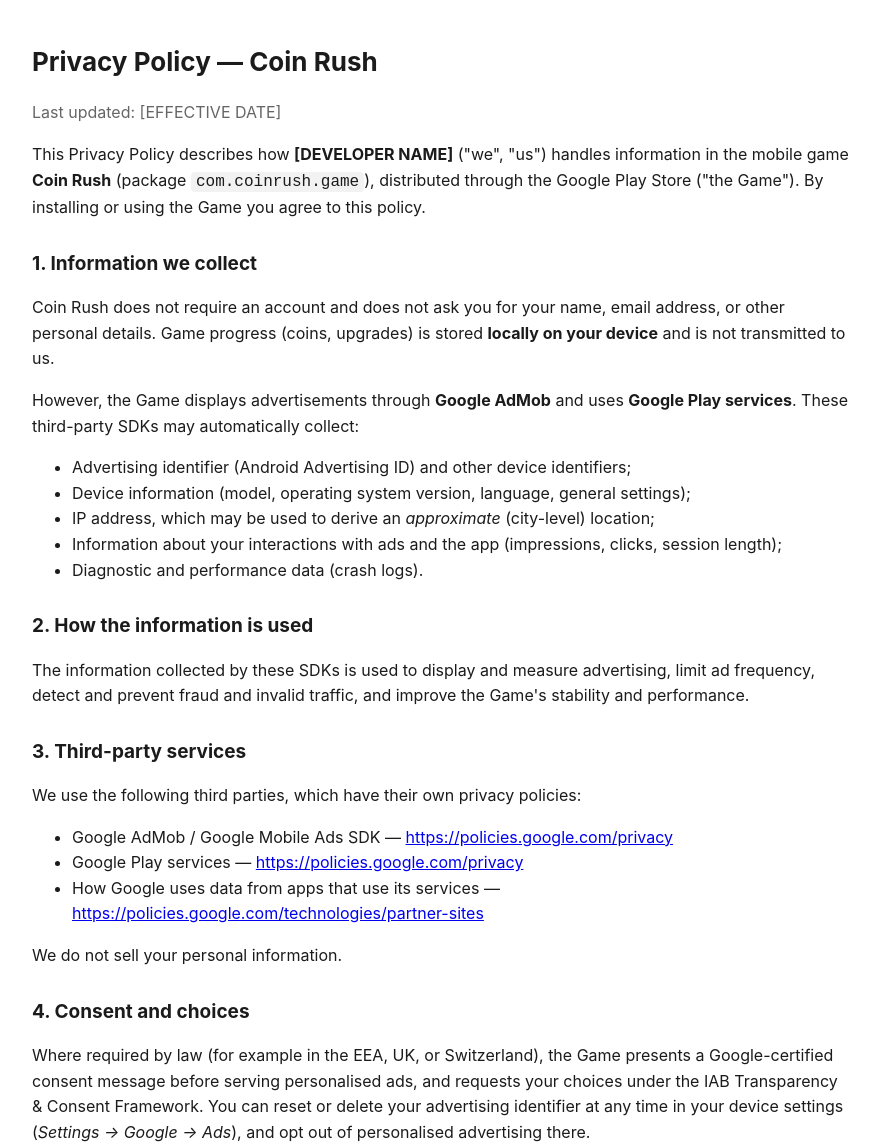
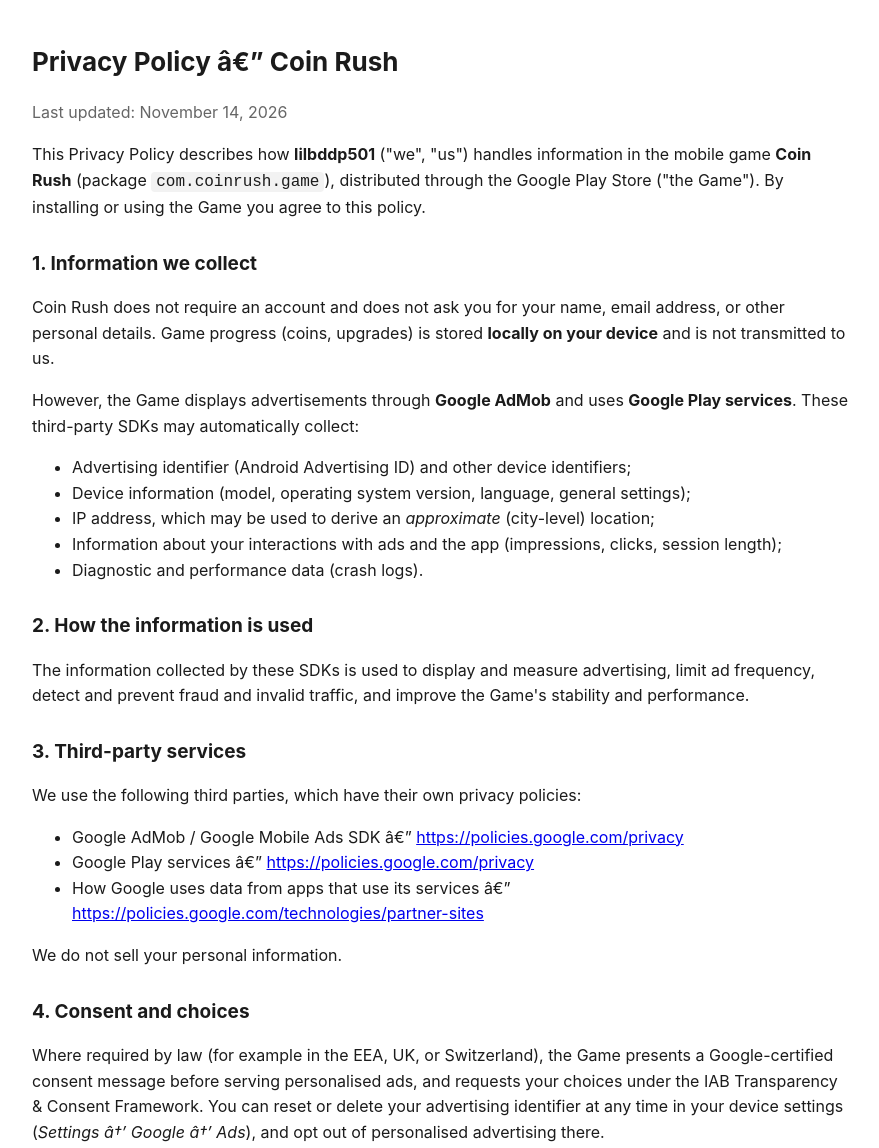
Before and after one commit to lilbddp501/lilbddp501.github.io, a plain HTML site: page privacy-policy.html in a window 1280 px wide. Shown: the top 1148 px of the page, without its empty margins (198-1077 px from the left). Drawn offline with Linux system fonts and the light colour scheme.

Commit message:
Fill in developer name, contact email, and effective date

```diff
--- a/privacy-policy.html
+++ b/privacy-policy.html
@@ -3,7 +3,7 @@
 <head>
 <meta charset="utf-8"/>
 <meta name="viewport" content="width=device-width, initial-scale=1"/>
-<title>Coin Rush — Privacy Policy</title>
+<title>Coin Rush â€” Privacy Policy</title>
 <style>
 body{max-width:820px;margin:0 auto;padding:24px;font:16px/1.6 -apple-system,Segoe UI,Roboto,Helvetica,Arial,sans-serif;color:#1b1b1b}
 h1{font-size:26px} h2{font-size:19px;margin-top:28px}
@@ -12,10 +12,10 @@ code{background:#f2f2f2;padding:1px 5px;border-radius:4px}
 </style>
 </head>
 <body>
-<h1>Privacy Policy — Coin Rush</h1>
-<p class="mut">Last updated: [EFFECTIVE DATE]</p>
+<h1>Privacy Policy â€” Coin Rush</h1>
+<p class="mut">Last updated: November 14, 2026</p>
 
-<p>This Privacy Policy describes how <strong>[DEVELOPER NAME]</strong> ("we", "us") handles
+<p>This Privacy Policy describes how <strong>lilbddp501</strong> ("we", "us") handles
 information in the mobile game <strong>Coin Rush</strong> (package <code>com.coinrush.game</code>),
 distributed through the Google Play Store ("the Game"). By installing or using the Game you agree
 to this policy.</p>
@@ -42,11 +42,11 @@ performance.</p>
 <h2>3. Third-party services</h2>
 <p>We use the following third parties, which have their own privacy policies:</p>
 <ul>
-  <li>Google AdMob / Google Mobile Ads SDK —
+  <li>Google AdMob / Google Mobile Ads SDK â€”
     <a href="https://policies.google.com/privacy">https://policies.google.com/privacy</a></li>
-  <li>Google Play services —
+  <li>Google Play services â€”
     <a href="https://policies.google.com/privacy">https://policies.google.com/privacy</a></li>
-  <li>How Google uses data from apps that use its services —
+  <li>How Google uses data from apps that use its services â€”
     <a href="https://policies.google.com/technologies/partner-sites">https://policies.google.com/technologies/partner-sites</a></li>
 </ul>
 <p>We do not sell your personal information.</p>
@@ -55,7 +55,7 @@ performance.</p>
 <p>Where required by law (for example in the EEA, UK, or Switzerland), the Game presents a
 Google-certified consent message before serving personalised ads, and requests your choices under
 the IAB Transparency &amp; Consent Framework. You can reset or delete your advertising identifier at
-any time in your device settings (<em>Settings → Google → Ads</em>), and opt out of personalised
+any time in your device settings (<em>Settings â†’ Google â†’ Ads</em>), and opt out of personalised
 advertising there.</p>
 
 <h2>5. Children's privacy</h2>
@@ -82,7 +82,7 @@ to certain processing. To exercise these rights, contact us using the details be
 "Last updated" date.</p>
 
 <h2>10. Contact</h2>
-<p>Questions about this Privacy Policy? Contact: <strong>[CONTACT EMAIL]</strong></p>
+<p>Questions about this Privacy Policy? Contact: <strong>lilbddp@gmail.com</strong></p>
 
 <p class="mut">This document is provided as a template and does not constitute legal advice.
 Review it and fill in the bracketed fields before publishing.</p>
```
Also changed, not shown: index.html (+1 -1 lines).
